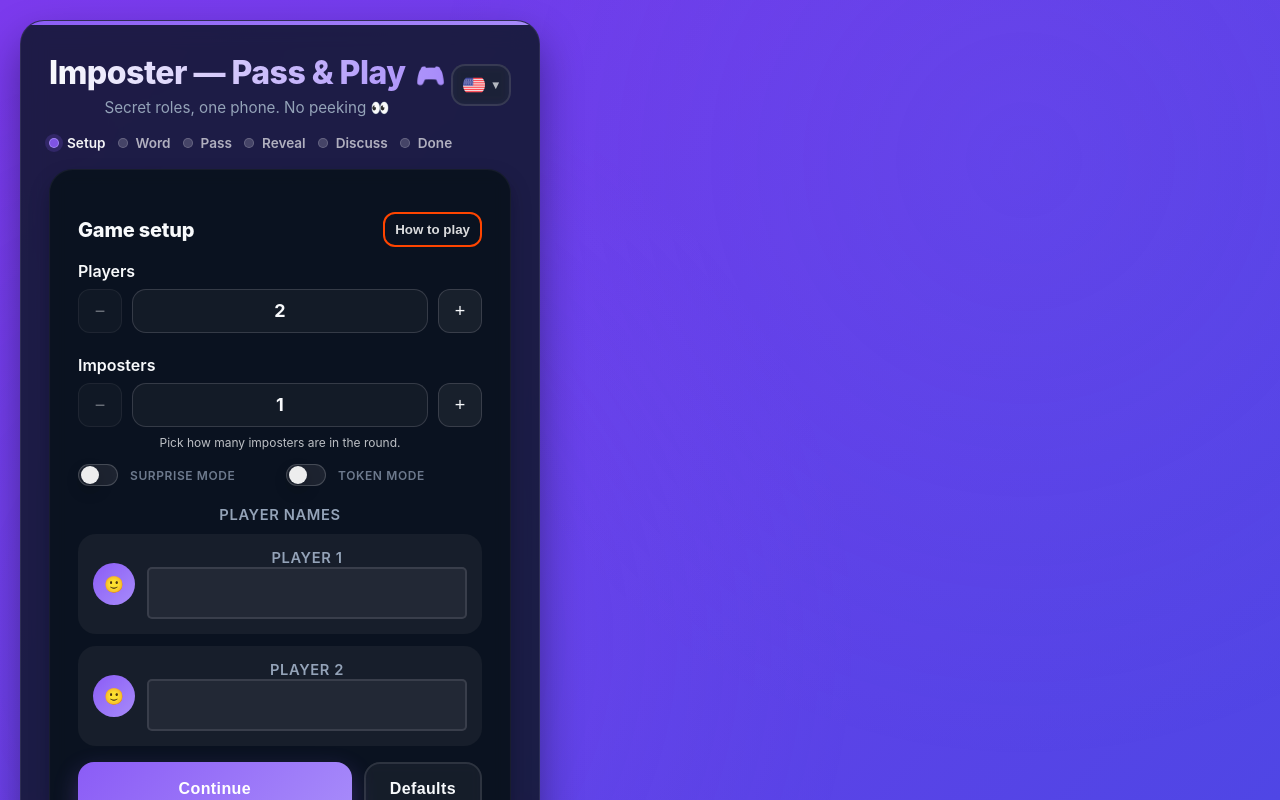
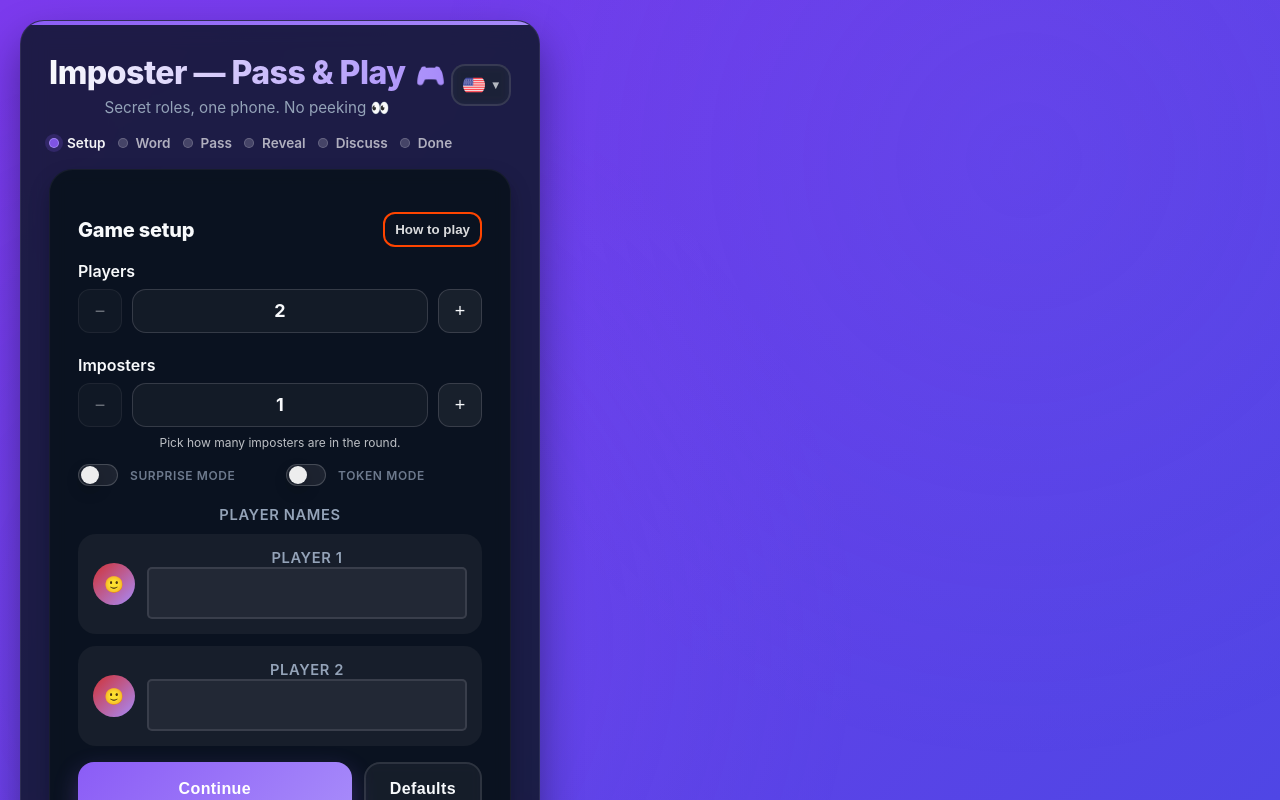
Before and after one commit to Anshaz/imposter-game, a React (Vite) app: page / in a window 1280 px wide. Shown: the top 800 px of the page. Built offline with nearby package versions, Linux system fonts and the light colour scheme.

Commit message:
fix: update select focus background color for improved visibility

```diff
--- a/src/index.css
+++ b/src/index.css
@@ -638,7 +638,7 @@ select:focus {
   width: 42px;
   height: 42px;
   border-radius: 50%;
-  background: linear-gradient(135deg, var(--accent), var(--accent-light));
+  background: linear-gradient(135deg, #f13535d9, var(--accent-light));
   display: flex;
   align-items: center;
   justify-content: center;
```
